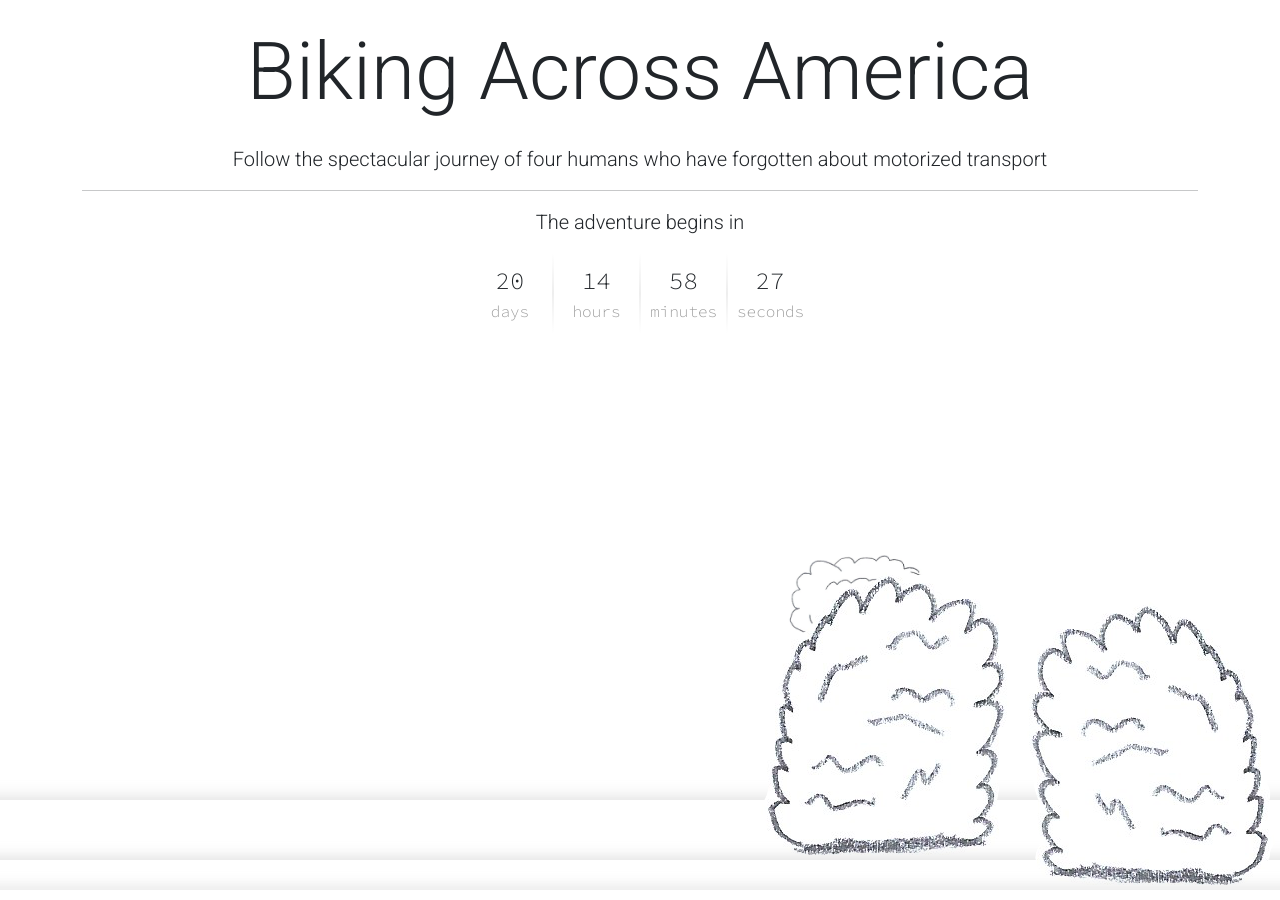
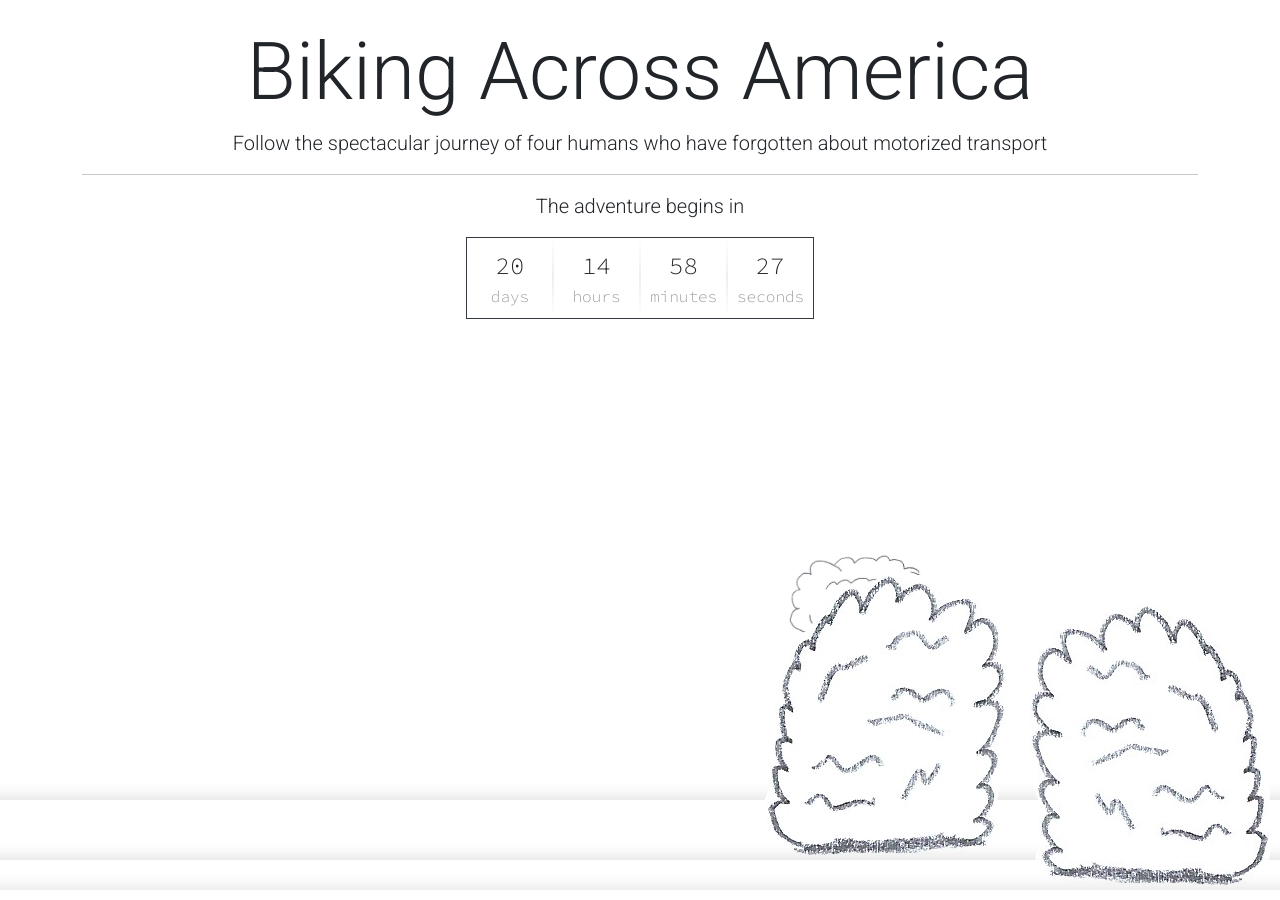
Before and after one commit to mdeanjones/bike-across-america, a Jekyll site: the page built from index.html, in a window 1280 px wide. Built offline with Jekyll 4.4.1, drawn with Linux system fonts in a browser that asks for light colours.

Commit message:
style: move sidescroller behind content block

```diff
--- a/_sass/_countdown.scss
+++ b/_sass/_countdown.scss
@@ -1,5 +1,6 @@
 #countdown {
   background: linear-gradient(var(--bs-white), #eee, var(--bs-white));
+  border: solid 1px var(--bs-gray-dark);
 
   > div {
     margin: 0 1px;
--- a/_sass/_sidescroller.scss
+++ b/_sass/_sidescroller.scss
@@ -11,6 +11,7 @@
   right: -400px;
   height: 350px;
   overflow: visible;
+  z-index: -1;
 
   .layer {
     position: absolute;
--- a/_sass/_utilities.scss
+++ b/_sass/_utilities.scss
@@ -5,3 +5,7 @@
 .text-gray-dark {
   color: var(--bs-gray-dark) !important;
 }
+
+.block {
+  background-color: #ffffffaa;
+}
--- a/index.html
+++ b/index.html
@@ -8,8 +8,8 @@
     defer
 ></script-->
 
-<div class="container">
-  <h1 class="display-1 my-4 text-center">Biking Across America</h1>
+<div class="container block py-4">
+  <h1 class="display-1 text-center">Biking Across America</h1>
   <p class="lead text-center">Follow the spectacular journey of four humans who have forgotten about motorized transport</p>
 
   <hr />
```
